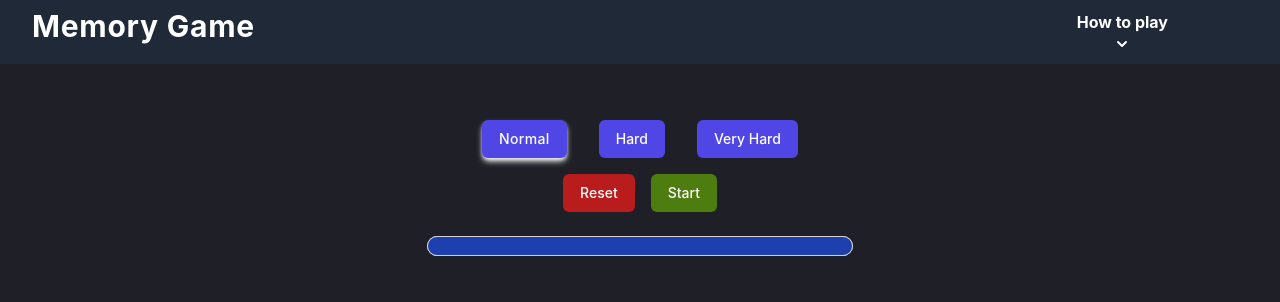
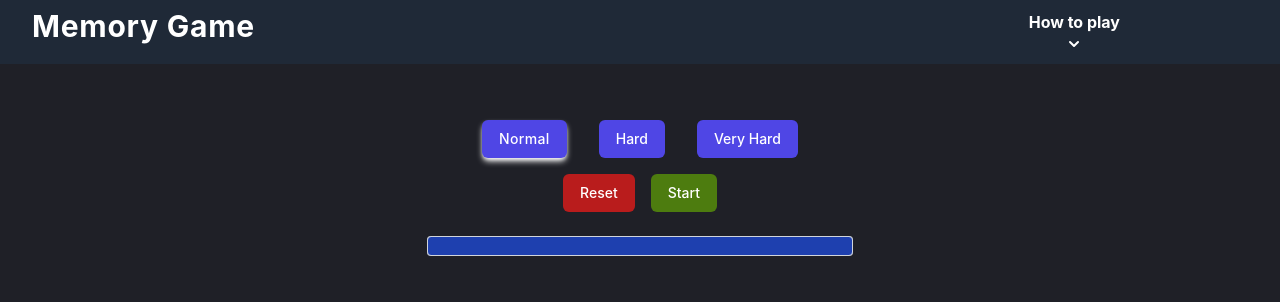
Before and after one commit to brandonrainey/tile-game, a Next.js app: page / in a window 1280 px wide. Shown: the top 302 px of the page. Built offline with nearby package versions, Linux system fonts and the light colour scheme.

Commit message:
small changes to how to play description

```diff
--- a/components/Board.js
+++ b/components/Board.js
@@ -876,7 +876,7 @@ export default function Board() {
     <div>
       <header className="bg-black-800 ">
         <div className="max-w-7xl mx-auto py-6 px-4 sm:px-6 lg:px-8">
-          <div className="flex mb-4 gap-8 justify-center sm:mt-8 mt-16">
+          <div className="flex mb-4 gap-8 justify-center sm:mt-8 mt-20">
             <button
               type="submit"
               className={`group relative w-1/8 flex justify-center py-2 px-4 border border-transparent text-sm font-medium rounded-md text-white tracking-wide bg-indigo-600 hover:bg-indigo-700 focus:outline-none  ${
--- a/components/CountdownBar.js
+++ b/components/CountdownBar.js
@@ -9,9 +9,9 @@ export default function CountdownBar({
   console.log(reseting)
   return (
     <div className="flex justify-center ">
-      <div className="flex sm:w-1/3 w-3/4 h-5 mb-6 rounded-full bg-gray-300">
+      <div className="flex sm:w-1/3 w-3/4 h-5 rounded mb-6 bg-gray-300">
         <div
-          className={`bg-blue-800 h-5 overflow-hidden rounded-full border-solid border border-gray-300 ${
+          className={`bg-blue-800 h-5 overflow-hidden border-solid border border-gray-300 rounded ${
             reseting
               ? 'resetTransition'
               : preGame
--- a/pages/index.js
+++ b/pages/index.js
@@ -10,7 +10,7 @@ export default function Home() {
         <h1 className="sm:text-3xl text-2xl font-bold text-white pt-2 headerFont tracking-wide">
           Memory Game
         </h1>
-        <div className="flex ml-auto text-white font-bold spacing-2 sm:pr-20 pr-4">
+        <div className="flex ml-auto text-white font-bold spacing-2 sm:pr-32 pr-4">
           <p className="flex flex-col relative peer h-full justify-center items-center self-center">
             How to play
             <svg
@@ -27,10 +27,12 @@ export default function Home() {
             </svg>
           </p>
 
-          <div className="absolute peer-hover:visible active:visible invisible border-solid border-2 p-2 sm:top-20 top-16 sm:right-12 right-0 sm:w-56 w-full text-sm rounded bg-gray-800 z-20">
-            Memorize the positions of the black tiles within 5 seconds, then you
-            have 10 seconds to click the memorized positions.
-          </div>
+
+            <ul className='list-disc absolute peer-hover:visible active:visible invisible border-solid border-2 p-2 sm:top-20 top-16 sm:right-12 right-0 sm:w-80 w-full text-sm rounded bg-gray-800 z-20 tracking-wide'>
+              <li className='ml-4'>You have 5 Seconds to memorize the black tile positions</li>
+              <li className='ml-4'>Then 10 seconds to click original positions *Only 2 errors allowed!*</li>
+            </ul>
+
         </div>
       </div>
       <Board />
```
